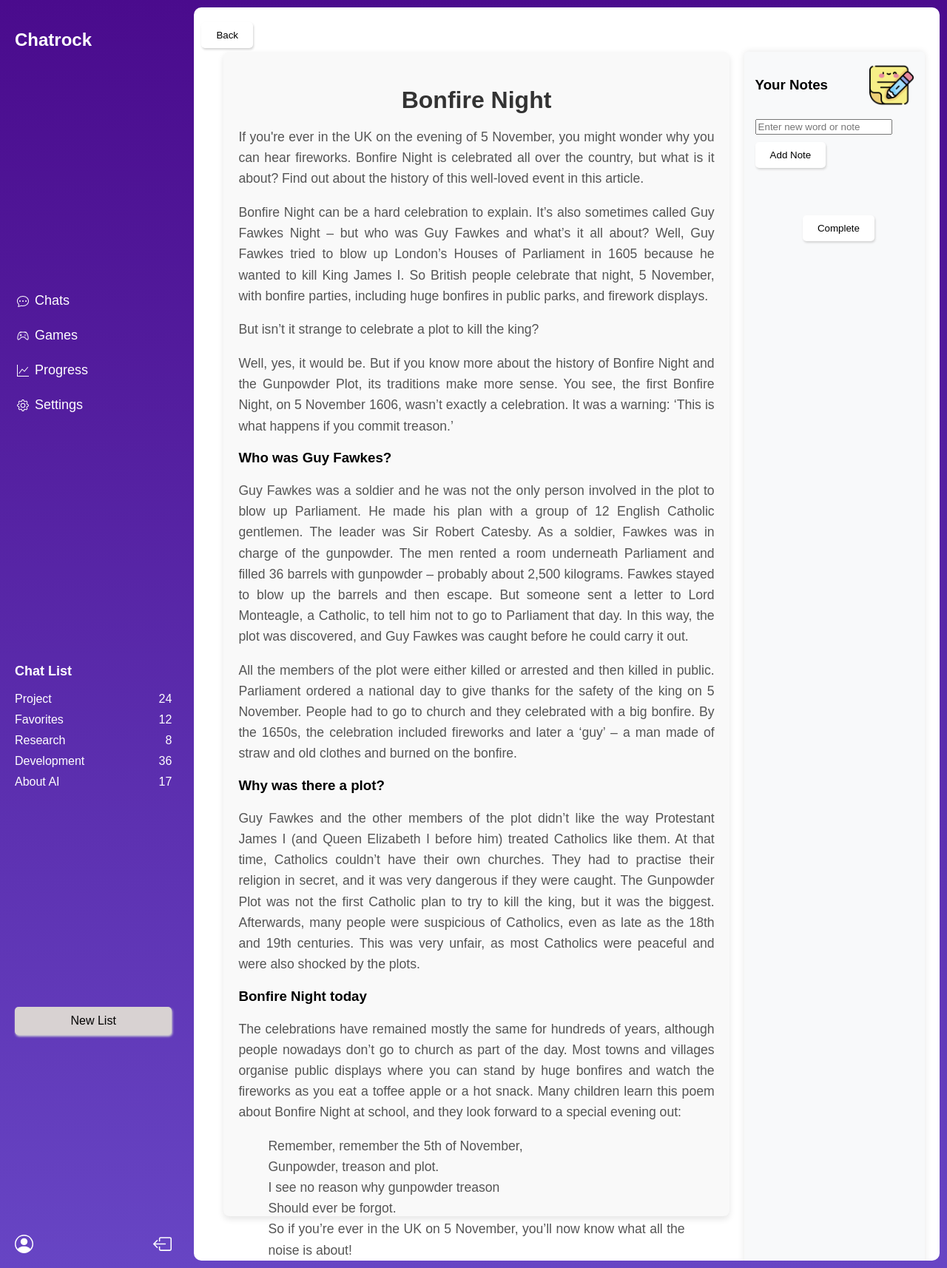
After one commit to Mariam-Elbishbeashy/Language-Learning-Chatbot-Project, a PHP site: page /reading.php in a window 1280 px wide. The commit adds this page. Shown: the whole page at 74% size. Run offline with PHP 8.4, Linux system fonts and the light colour scheme.

Commit message:
reading section is done with notes while reading

```diff
--- /dev/null
+++ b/Language-Learning-Chatbot/public/css/styleReading.css
@@ -0,0 +1,89 @@
+/* General styling for the article container */
+.main-content {
+    display: flex;
+    flex-direction: row;
+    gap: 20px; /* Space between the article and notes */
+    padding: 20px;
+    position: relative;
+}
+.article-container {
+    max-width: 800px;
+    margin: 40px auto;
+    padding: 20px;
+    background-color: #f9f9f9; /* Light background for contrast */
+    border-radius: 8px;
+    box-shadow: 0 4px 8px rgba(0, 0, 0, 0.1); /* Soft shadow for depth */
+    font-family: Arial, sans-serif; /* Consistent font */
+    flex: 3;
+}
+
+/* Styling for article title */
+.article-container h2 {
+    font-size: 2em;
+    color: #333; /* Dark color for strong readability */
+    margin-bottom: 16px;
+    text-align: center; /* Center title */
+}
+
+/* Paragraph styling */
+.article-container p {
+    font-size: 1.1em;
+    line-height: 1.6;
+    color: #555; /* Medium color for comfortable reading */
+    margin-bottom: 16px;
+    text-align: justify; /* Justify text for neat look */
+}
+
+/* Optional styling for emphasized sections or quotes */
+.article-container p.important {
+    background-color: #eef5ff; /* Light blue background */
+    border-left: 4px solid #5a9bf1; /* Emphasized border */
+    padding: 12px;
+    font-style: italic;
+}
+.notes-container {
+    flex: 1; /* Takes up less space */
+    background-color: #f8f9fa; /* Light background for distinction */
+    padding: 15px;
+    border-radius: 5px;
+    box-shadow: 0px 0px 10px rgba(0, 0, 0, 0.1);
+    height: 100%;
+    margin: 40px auto;
+}
+.note-pic{
+    width: 60px;
+    height: 60px;
+}
+.back-button {
+    position: absolute; /* Use absolute positioning */
+    top: 10px; /* Position from the top */
+    left: 10px; /* Position from the left */
+}
+
+.complete-button {
+ margin-top: 30%;
+ margin-left: 30%;
+
+}
+button:hover{
+    color: white;
+    background-color: #9072e2;
+}
+.result-pic{
+    width: 100px;
+    height: 100px;
+}
+/* Additional media query for mobile view */
+@media (max-width: 768px) {
+    .article-container {
+        padding: 10px;
+    }
+
+    .article-container h2 {
+        font-size: 1.6em;
+    }
+
+    .article-container p {
+        font-size: 1em;
+    }
+}
--- a/Language-Learning-Chatbot/public/game.php
+++ b/Language-Learning-Chatbot/public/game.php
@@ -225,14 +225,16 @@
                     <div class= "card-content">
                         <h3>Reading</h3>
                         <p>1290 Characters</p>
-                        <button>Start</button>
+                        <form action="reading.php">
+                         <button href>Start</button>
+                        </form>
                     </div>
                     <img src="./images/chat-app.png" alt="Reading">
                 </div>
                 <div class="card learn-words">
                     <div class= "card-content">
                         <h3>Games</h3>
-                        <p>17 Words</p>
+                        <p>4 Vocabulary Games</p>
                         <button onclick="openGameSectionPopup()">Start</button>
                     </div>
                     <img src="./images/struggle.png" alt="Learn Words">
--- /dev/null
+++ b/Language-Learning-Chatbot/public/js/readingScript.js
@@ -0,0 +1,23 @@
+function addNote() {
+    const noteInput = document.getElementById("noteInput");
+    const notesList = document.getElementById("notesList");
+
+    // Create a new list item with the user's note
+    if (noteInput.value.trim()) {
+        const noteItem = document.createElement("li");
+        noteItem.textContent = noteInput.value;
+        notesList.appendChild(noteItem);
+
+        // Clear the input field after adding the note
+        noteInput.value = "";
+    }
+}
+function closeScorePopup() {
+    document.getElementById("scorePopup").style.display = "none";
+    window.location.href = 'game.php';
+}
+function showScorePopup(){
+let points = 40;
+document.getElementById("totalScore").innerText = `${points}`;
+document.getElementById("scorePopup").style.display = "flex";
+}
--- /dev/null
+++ b/Language-Learning-Chatbot/public/reading.php
@@ -0,0 +1,194 @@
+<!DOCTYPE html>
+<html lang="en">
+<head>
+    <meta charset="UTF-8">
+    <meta name="viewport" content="width=device-width, initial-scale=1.0">
+    <title>Chatrock</title>
+    <link rel="stylesheet" href="./css/Stylehome.css">
+    <link rel="stylesheet" href="./css/stylegame.css">
+    <link rel="stylesheet" href="./css/styleReading.css">
+
+</head>
+<body>
+    <div class="container">
+        <div class="sidebar">
+            <div class="logo">
+                <h2>Chatrock</h2>
+            </div>
+            <ul class="menu">
+                <li>
+                    <a href="Home.php">
+                        <span class="icon">
+                            <i class="bi bi-chat-dots"></i>
+                            <svg xmlns="http://www.w3.org/2000/svg" width="16" height="16" fill="currentColor" class="bi bi-chat-dots" viewBox="0 0 16 16">
+                                <path d="M5 8a1 1 0 1 1-2 0 1 1 0 0 1 2 0m4 0a1 1 0 1 1-2 0 1 1 0 0 1 2 0m3 1a1 1 0 1 0 0-2 1 1 0 0 0 0 2"/>
+                                <path d="m2.165 15.803.02-.004c1.83-.363 2.948-.842 3.468-1.105A9 9 0 0 0 8 15c4.418 0 8-3.134 8-7s-3.582-7-8-7-8 3.134-8 7c0 1.76.743 3.37 1.97 4.6a10.4 10.4 0 0 1-.524 2.318l-.003.011a11 11 0 0 1-.244.637c-.079.186.074.394.273.362a22 22 0 0 0 .693-.125m.8-3.108a1 1 0 0 0-.287-.801C1.618 10.83 1 9.468 1 8c0-3.192 3.004-6 7-6s7 2.808 7 6-3.004 6-7 6a8 8 0 0 1-2.088-.272 1 1 0 0 0-.711.074c-.387.196-1.24.57-2.634.893a11 11 0 0 0 .398-2"/>
+                            </svg>
+                        </span>
+                        Chats
+                    </a>
+                </li>
+                <li>
+                    <a href="game.php">
+                        <span class="icon">
+                            <i class="bi bi-controller"></i>
+                            <svg xmlns="http://www.w3.org/2000/svg" width="16" height="16" fill="currentColor" class="bi bi-controller" viewBox="0 0 16 16">
+                                <path d="M11.5 6.027a.5.5 0 1 1-1 0 .5.5 0 0 1 1 0m-1.5 1.5a.5.5 0 1 0 0-1 .5.5 0 0 0 0 1m2.5-.5a.5.5 0 1 1-1 0 .5.5 0 0 1 1 0m-1.5 1.5a.5.5 0 1 0 0-1 .5.5 0 0 0 0 1m-6.5-3h1v1h1v1h-1v1h-1v-1h-1v-1h1z"/>
+                                <path d="M3.051 3.26a.5.5 0 0 1 .354-.613l1.932-.518a.5.5 0 0 1 .62.39c.655-.079 1.35-.117 2.043-.117.72 0 1.443.041 2.12.126a.5.5 0 0 1 .622-.399l1.932.518a.5.5 0 0 1 .306.729q.211.136.373.297c.408.408.78 1.05 1.095 1.772.32.733.599 1.591.805 2.466s.34 1.78.364 2.606c.024.816-.059 1.602-.328 2.21a1.42 1.42 0 0 1-1.445.83c-.636-.067-1.115-.394-1.513-.773-.245-.232-.496-.526-.739-.808-.126-.148-.25-.292-.368-.423-.728-.804-1.597-1.527-3.224-1.527s-2.496.723-3.224 1.527c-.119.131-.242.275-.368.423-.243.282-.494.575-.739.808-.398.38-.877.706-1.513.773a1.42 1.42 0 0 1-1.445-.83c-.27-.608-.352-1.395-.329-2.21.024-.826.16-1.73.365-2.606.206-.875.486-1.733.805-2.466.315-.722.687-1.364 1.094-1.772a2.3 2.3 0 0 1 .433-.335l-.028-.079zm2.036.412c-.877.185-1.469.443-1.733.708-.276.276-.587.783-.885 1.465a14 14 0 0 0-.748 2.295 12.4 12.4 0 0 0-.339 2.406c-.022.755.062 1.368.243 1.776a.42.42 0 0 0 .426.24c.327-.034.61-.199.929-.502.212-.202.4-.423.615-.674.133-.156.276-.323.44-.504C4.861 9.969 5.978 9.027 8 9.027s3.139.942 3.965 1.855c.164.181.307.348.44.504.214.251.403.472.615.674.318.303.601.468.929.503a.42.42 0 0 0 .426-.241c.18-.408.265-1.02.243-1.776a12.4 12.4 0 0 0-.339-2.406 14 14 0 0 0-.748-2.295c-.298-.682-.61-1.19-.885-1.465-.264-.265-.856-.523-1.733-.708-.85-.179-1.877-.27-2.913-.27s-2.063.091-2.913.27"/>
+                            </svg>
+                        </span>
+                        Games
+                    </a>
+                </li>
+                <li>
+                    <link rel="stylesheet" href="https://cdnjs.cloudflare.com/ajax/libs/font-awesome/6.0.0-beta3/css/all.min.css">
+                    <a href="ProgressTrack.php">
+                        <span class="icon">
+                            <i class="bi bi-graph-up"></i>
+                            <svg xmlns="http://www.w3.org/2000/svg" width="16" height="16" fill="currentColor" class="bi bi-graph-up" viewBox="0 0 16 16">
+                                <path fill-rule="evenodd" d="M0 0h1v15h15v1H0zm14.817 3.113a.5.5 0 0 1 .07.704l-4.5 5.5a.5.5 0 0 1-.74.037L7.06 6.767l-3.656 5.027a.5.5 0 0 1-.808-.588l4-5.5a.5.5 0 0 1 .758-.06l2.609 2.61 4.15-5.073a.5.5 0 0 1 .704-.07"/>
+                            </svg>
+                        </span>
+                        Progress
+                    </a>
+                </li>
+                <li>
+                    <a href="#">
+                        <span class="icon">
+                            <i class="bi bi-gear"></i>
+                            <svg xmlns="http://www.w3.org/2000/svg" width="16" height="16" fill="currentColor" class="bi bi-gear" viewBox="0 0 16 16">
+                                <path d="M8 4.754a3.246 3.246 0 1 0 0 6.492 3.246 3.246 0 0 0 0-6.492M5.754 8a2.246 2.246 0 1 1 4.492 0 2.246 2.246 0 0 1-4.492 0"/>
+                                <path d="M9.796 1.343c-.527-1.79-3.065-1.79-3.592 0l-.094.319a.873.873 0 0 1-1.255.52l-.292-.16c-1.64-.892-3.433.902-2.54 2.541l.159.292a.873.873 0 0 1-.52 1.255l-.319.094c-1.79.527-1.79 3.065 0 3.592l.319.094a.873.873 0 0 1 .52 1.255l-.16.292c-.892 1.64.901 3.434 2.541 2.54l.292-.159a.873.873 0 0 1 1.255.52l.094.319c.527 1.79 3.065 1.79 3.592 0l.094-.319a.873.873 0 0 1 1.255-.52l.292.16c1.64.893 3.434-.902 2.54-2.541l-.159-.292a.873.873 0 0 1 .52-1.255l.319-.094c1.79-.527 1.79-3.065 0-3.592l-.319-.094a.873.873 0 0 1-.52-1.255l.16-.292c.893-1.64-.902-3.433-2.541-2.54l-.292.159a.873.873 0 0 1-1.255-.52zm-2.633.283c.246-.835 1.428-.835 1.674 0l.094.319a1.873 1.873 0 0 0 2.693 1.115l.291-.16c.764-.415 1.6.42 1.184 1.185l-.159.292a1.873 1.873 0 0 0 1.116 2.692l.318.094c.835.246.835 1.428 0 1.674l-.319.094a1.873 1.873 0 0 0-1.115 2.693l.16.291c.415.764-.42 1.6-1.185 1.184l-.291-.159a1.873 1.873 0 0 0-2.693 1.116l-.094.318c-.246.835-1.428.835-1.674 0l-.094-.319a1.873 1.873 0 0 0-2.692-1.115l-.292.16c-.764.415-1.6-.42-1.184-1.185l.159-.291A1.873 1.873 0 0 0 1.945 8.93l-.319-.094c-.835-.246-.835-1.428 0-1.674l.319-.094A1.873 1.873 0 0 0 3.06 4.377l-.16-.292c-.415-.764.42-1.6 1.185-1.184l.292.159a1.873 1.873 0 0 0 2.692-1.115z"/>
+                            </svg>
+                        </span>
+                        Settings
+                    </a>
+                </li>
+            </ul>
+            <div class="chat-list">
+                <h3>Chat List</h3>
+                <ul>
+                    <li>Project <span>24</span></li>
+                    <li>Favorites <span>12</span></li>
+                    <li>Research <span>8</span></li>
+                    <li>Development <span>36</span></li>
+                    <li>About AI <span>17</span></li>
+                </ul>
+            </div>
+            <button class="new-list-btn">New List</button>
+            <div class="user-info">
+                <a href="#" class="user-profile">
+                    <span class="user-icon">
+                        <i class="bi bi-person-circle"></i>
+                        <svg xmlns="http://www.w3.org/2000/svg" width="16" height="16" fill="currentColor" class="bi bi-person-circle" viewBox="0 0 16 16">
+                            <path d="M11 6a3 3 0 1 1-6 0 3 3 0 0 1 6 0"/>
+                            <path fill-rule="evenodd" d="M0 8a8 8 0 1 1 16 0A8 8 0 0 1 0 8m8-7a7 7 0 0 0-5.468 11.37C3.242 11.226 4.805 10 8 10s4.757 1.225 5.468 2.37A7 7 0 0 0 8 1"/>
+                        </svg>
+                    </span>
+                </a>
+                <a href="index.html" class="logout">
+                <span class="logout-icon">
+                        <i class="bi bi-box-arrow-left"></i>
+                        <svg xmlns="http://www.w3.org/2000/svg" width="16" height="16" fill="currentColor" class="bi bi-box-arrow-left" viewBox="0 0 16 16">
+                            <path fill-rule="evenodd" d="M6 12.5a.5.5 0 0 0 .5.5h8a.5.5 0 0 0 .5-.5v-9a.5.5 0 0 0-.5-.5h-8a.5.5 0 0 0-.5.5v2a.5.5 0 0 1-1 0v-2A1.5 1.5 0 0 1 6.5 2h8A1.5 1.5 0 0 1 16 3.5v9a1.5 1.5 0 0 1-1.5 1.5h-8A1.5 1.5 0 0 1 5 12.5v-2a.5.5 0 0 1 1 0z"/>
+                            <path fill-rule="evenodd" d="M.146 8.354a.5.5 0 0 1 0-.708l3-3a.5.5 0 1 1 .708.708L1.707 7.5H10.5a.5.5 0 0 1 0 1H1.707l2.147 2.146a.5.5 0 0 1-.708.708z"/>
+                        </svg>
+                    </span>
+                </a>
+            </div>
+        </div>
+
+        <div class="main-content">
+            <form action="game.php">
+                <button class="back-button">Back</button>
+            </form>
+            <div class="article-container">
+                <h2>Bonfire Night</h2>
+                <p>
+                    <!-- Add your article content here -->
+                     <p>
+                        If you're ever in the UK on the evening of 5 November, you might wonder why you can hear fireworks. Bonfire Night is celebrated all over the country, but what is it about? Find out about the history of this well-loved event in this article.
+                    </p>
+                    <p>
+                        Bonfire Night can be a hard celebration to explain. It’s also sometimes called Guy Fawkes Night – but who was Guy Fawkes and what’s it all about? Well, Guy Fawkes tried to blow up London’s Houses of Parliament in 1605 because he wanted to kill King James I. So British people celebrate that night, 5 November, with bonfire parties, including huge bonfires in public parks, and firework displays.
+                    </p>
+                    <p>
+                        But isn’t it strange to celebrate a plot to kill the king?
+                    </p>
+                    <p>
+                        Well, yes, it would be. But if you know more about the history of Bonfire Night and the Gunpowder Plot, its traditions make more sense. You see, the first Bonfire Night, on 5 November 1606, wasn’t exactly a celebration. It was a warning: ‘This is what happens if you commit treason.’
+                    </p>
+                    <h3>
+                        Who was Guy Fawkes?
+                    </h3>
+                    <p>
+                        Guy Fawkes was a soldier and he was not the only person involved in the plot to blow up Parliament. He made his plan with a group of 12 English Catholic gentlemen. The leader was Sir Robert Catesby. As a soldier, Fawkes was in charge of the gunpowder. The men rented a room underneath Parliament and filled 36 barrels with gunpowder – probably about 2,500 kilograms. Fawkes stayed to blow up the barrels and then escape. But someone sent a letter to Lord Monteagle, a Catholic, to tell him not to go to Parliament that day. In this way, the plot was discovered, and Guy Fawkes was caught before he could carry it out.
+                    </p>
+                    <p>
+                        All the members of the plot were either killed or arrested and then killed in public. Parliament ordered a national day to give thanks for the safety of the king on 5 November. People had to go to church and they celebrated with a big bonfire. By the 1650s, the celebration included fireworks and later a ‘guy’ – a man made of straw and old clothes and burned on the bonfire.
+                    </p>
+                    <h3>
+                        Why was there a plot?
+                    </h3>
+                    <p>
+                        Guy Fawkes and the other members of the plot didn’t like the way Protestant James I (and Queen Elizabeth I before him) treated Catholics like them. At that time, Catholics couldn’t have their own churches. They had to practise their religion in secret, and it was very dangerous if they were caught. The Gunpowder Plot was not the first Catholic plan to try to kill the king, but it was the biggest. Afterwards, many people were suspicious of Catholics, even as late as the 18th and 19th centuries. This was very unfair, as most Catholics were peaceful and were also shocked by the plots.
+                    </p>
+                    <h3>
+                        Bonfire Night today
+                    </h3>
+                    <p>
+                        The celebrations have remained mostly the same for hundreds of years, although people nowadays don’t go to church as part of the day. Most towns and villages organise public displays where you can stand by huge bonfires and watch the fireworks as you eat a toffee apple or a hot snack. Many children learn this poem about Bonfire Night at school, and they look forward to a special evening out:
+                    </p>
+                    <blockquote>
+                        <p>
+                        Remember, remember the 5th of November,
+                        <br>
+                        Gunpowder, treason and plot.
+                        <br>
+                        I see no reason why gunpowder treason
+                        <br>
+                        Should ever be forgot.
+                        <br>
+                        So if you’re ever in the UK on 5 November, you’ll now know what all the noise is about!
+                        </p>
+                    </blockquote>
+                </p>
+
+            </div>
+
+
+            <div class="notes-container">
+                <div class="quiz-buttons">
+                    <h3>Your Notes</h3>
+                    <img class="note-pic" src="./images/note.png" alt="Note Picture">
+                </div>
+                <ul id="notesList">
+                    <!-- List of user notes will be dynamically added here -->
+                </ul>
+
+                <div class="input-container">
+                    <input type="text" id="noteInput" placeholder="Enter new word or note">
+                    <button onclick="addNote()">Add Note</button>
+                    <button class="complete-button" onclick="showScorePopup()">Complete</button>
+                </div>
+            </div>
+            <!-- Score Popup -->
+            <div id="scorePopup" class="popup-overlay" onclick="closeScorePopup()">
+                        <div class="popup-content" onclick="event.stopPropagation()">
+                            <span class="close-btn" onclick="closeScorePopup()">×</span>
+                            <img src="./images/test-results.png" alt="Reading" class="result-pic">
+                            <h2 id="scoreMessage" >You Completed an article!</h2>
+                            <div class="points" id="quiz-points">
+                                <img src="./images/star.png" alt="Points Picture" class="points-pic" id="quiz-points-pic">
+                                <span class="score" id="totalScore"></span>
+                            </div>
+                            <p>Points are added to your score.</p>
+                            <button onclick="closeScorePopup()">Close</button>
+                        </div>
+                    </div>
+        </div>
+
+    </div>
+    <script src="./js/readingScript.js"></script>
+</body>
+</html>
```
Also changed, not shown: Language-Learning-Chatbot/public/images/note.png (added).
